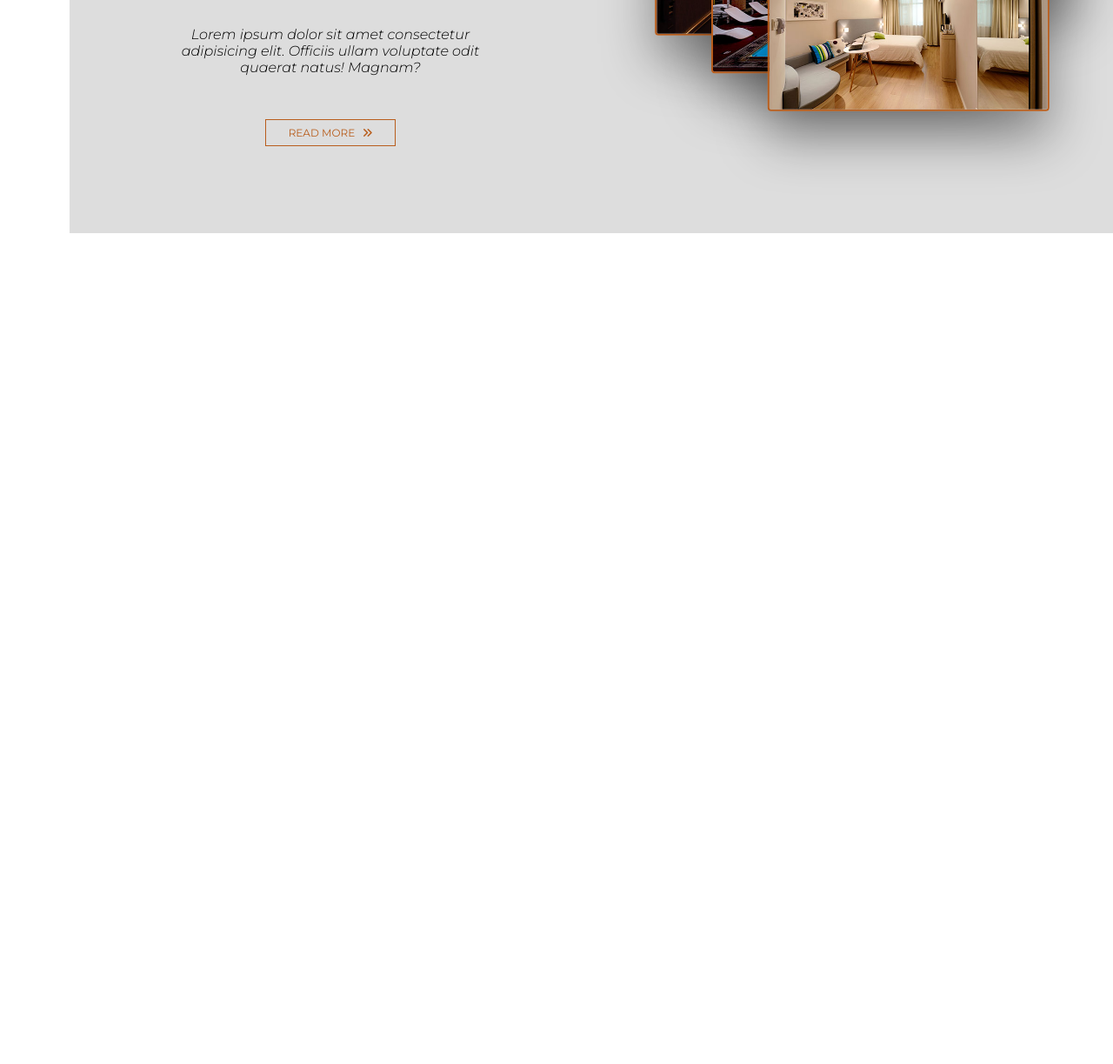
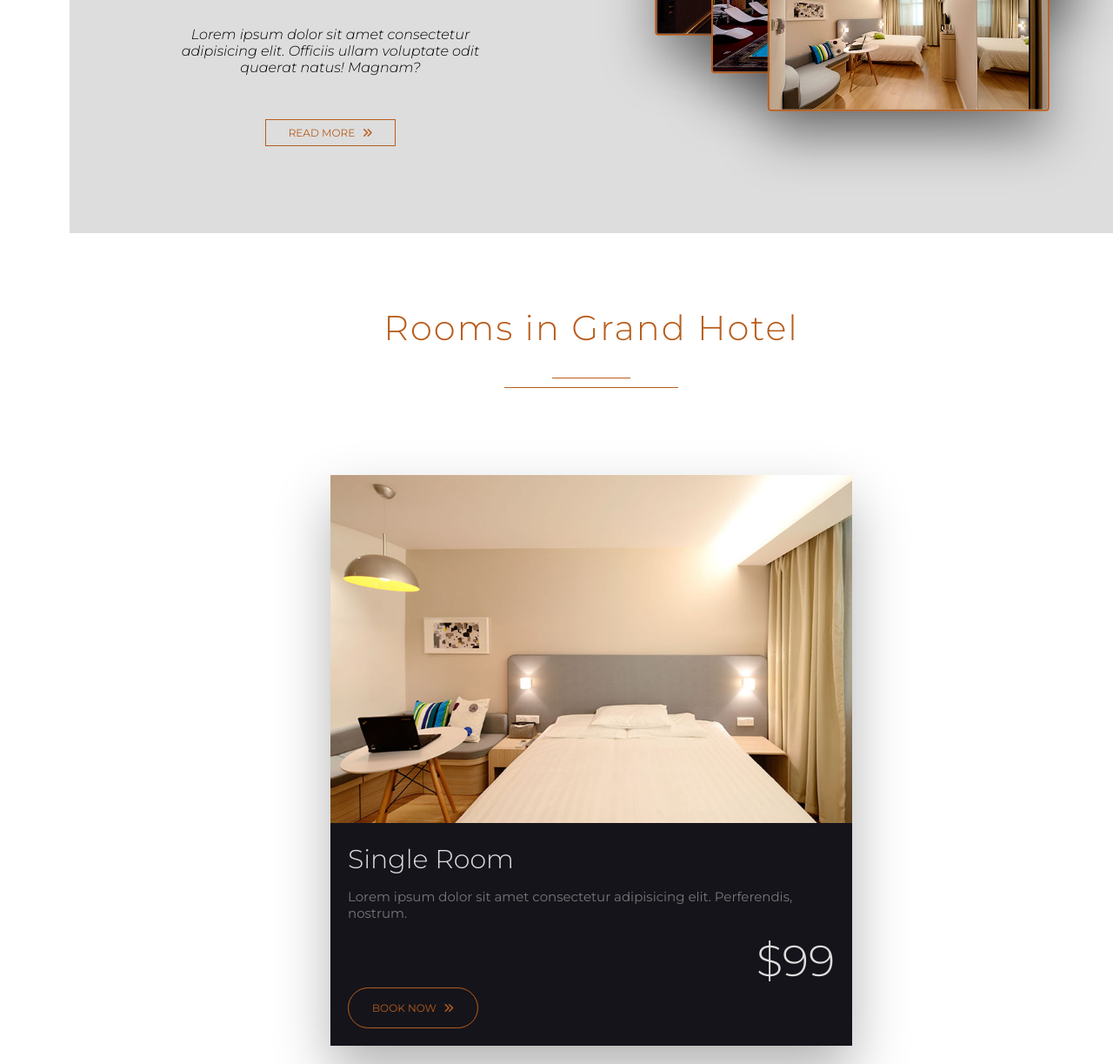
Before and after one commit to dwaynewillmakeit/Grand-Hotel-Landing-Page, a plain HTML site: page index.html in a window 1280 px wide. Shown: the part 1117-2340 px from the top of the page at 87% size. Before the commit the page ends 1385 px from the top, so only its background shows below. Drawn offline with Linux system fonts and the light colour scheme.

Commit message:
Rooms section

```diff
--- a/css/main.css
+++ b/css/main.css
@@ -322,19 +322,6 @@ body {
 	color: #555;
 }
 
-.small-underline {
-	width: 9rem;
-	height: 0.1rem;
-	background-color: #b85d1c;
-	margin: 0 auto 1rem auto;
-}
-.large-underline {
-	width: 20rem;
-	height: 0.1rem;
-	background-color: #b85d1c;
-	color: #b85d1c;
-}
-
 .sub-heading {
 	font-size: 3.5rem;
 	font-weight: 300;
@@ -400,3 +387,113 @@ body {
 	transform: translate(-30%, -30%);
 }
 /* End About Us */
+
+/* Common Header */
+.common-header {
+	padding: 5rem;
+	text-align: center;
+	color: #b85d1c;
+}
+
+.common-heading {
+	font-size: 4rem;
+	font-weight: 300;
+	letter-spacing: 0.2rem;
+}
+
+.small-underline {
+	width: 9rem;
+	height: 0.1rem;
+	background-color: #b85d1c;
+	margin: 0 auto 1rem auto;
+}
+.large-underline {
+	width: 20rem;
+	height: 0.1rem;
+	background-color: #b85d1c;
+	color: #b85d1c;
+	margin: auto;
+}
+/* EndCommon Header */
+
+/* Rooms */
+.rooms {
+	margin-left: 8rem;
+}
+
+.rooms-card-wrapper {
+	display: flex;
+	flex-wrap: wrap;
+	justify-content: center;
+}
+
+.room-card {
+	width: 60rem;
+	margin: 5rem;
+	background-color: #15141b;
+	box-shadow: 0 3rem 6rem rgba(0, 0, 0, 0.3);
+}
+
+.room-img {
+	width: 100%;
+}
+
+.room-card-content {
+	color: #ddd;
+	padding: 2rem;
+}
+
+.room-card-heading {
+	margin: 0;
+	font-size: 3rem;
+	font-weight: 300;
+}
+
+.room-card-paragraph {
+	font-size: 1.5rem;
+	color: #777;
+}
+
+.room-price {
+	font-size: 5rem;
+	font-weight: 300;
+	text-align: right;
+	margin: 0;
+}
+
+.room-card-btn {
+	width: 15rem;
+	padding: 1.5rem 1rem;
+	font-family: "Montserrat", sans-serif;
+	font-size: 1.2rem;
+	text-transform: uppercase;
+	color: #b85d1c;
+	background-color: transparent;
+	border-radius: 10rem;
+	border: 0.1rem solid #b85d1c;
+	outline: none;
+	cursor: pointer;
+}
+
+.rooms-btn-wrapper {
+	text-align: center;
+}
+
+.rooms-btn {
+	width: 20rem;
+	padding: 1.5rem 1rem;
+	margin: 4rem 0;
+	background-color: transparent;
+	text-transform: uppercase;
+	color: #b85d1c;
+	border: 0.2rem solid #b85d1c;
+	outline: none;
+	cursor: pointer;
+	box-shadow: 0 1.5rem 6rem rgba(0, 0, 0, 0.2);
+}
+
+.rooms-btn:hover {
+	color: #ddd;
+	background-color: #b85d1c;
+}
+/* End Rooms */
--- a/index.html
+++ b/index.html
@@ -105,6 +105,9 @@
         </header>
         <!-- End Header -->
 
+
+    </nav>
+    <!-- end navbar -->
     <!-- About us -->
     <section class="about-us">
         <div class="about-us-content">
@@ -129,8 +132,59 @@
     </section>
     <!-- End About us -->
 
-    </nav>
-    <!-- end navbar -->
+    <!-- Rooms -->
+    <section class="rooms">
+        <div class="common-header">
+            <h1 class="common-heading">Rooms in Grand Hotel</h1>
+            <div class="underline">
+                <div class="small-underline"></div>
+                <div class="large-underline"></div>
+            </div>
+        </div>
+
+        <div class="rooms-card-wrapper">
+            <div class="room-card">
+                <img src="img/single-room.jpeg" alt="Single Room" class="room-img">
+                <div class="room-card-content">
+                    <h4 class="room-card-heading">Single Room</h4>
+                    <p class="room-card-paragraph">Lorem ipsum dolor sit amet consectetur adipisicing elit. Perferendis, nostrum.</p>
+                    <p class="room-price">$99</p>
+                    <button class="room-card-btn">Book Now <i class="fas fa-angle-double-right btn-arrow"></i></button>
+                </div>
+            </div>
+            <div class="room-card">
+                <img src="img/double-room.jpeg" alt="Double Room" class="room-img">
+                <div class="room-card-content">
+                    <h4 class="room-card-heading">Double Room</h4>
+                    <p class="room-card-paragraph">Lorem ipsum dolor sit amet consectetur adipisicing elit. Perferendis, nostrum.</p>
+                    <p class="room-price">$138</p>
+                    <button class="room-card-btn">Book Now <i class="fas fa-angle-double-right btn-arrow"></i></button>
+                </div>
+            </div>
+            <div class="room-card">
+                <img src="img/lux.jpeg" alt="Lux" class="room-img">
+                <div class="room-card-content">
+                    <h4 class="room-card-heading">Lux</h4>
+                    <p class="room-card-paragraph">Lorem ipsum dolor sit amet consectetur adipisicing elit. Perferendis, nostrum.</p>
+                    <p class="room-price">$299</p>
+                    <button class="room-card-btn">Book Now <i class="fas fa-angle-double-right btn-arrow"></i></button>
+                </div>
+            </div>
+            <div class="room-card">
+                <img src="img/vip.jpeg" alt="VIP" class="room-img">
+                <div class="room-card-content">
+                    <h4 class="room-card-heading">VIP</h4>
+                    <p class="room-card-paragraph">Lorem ipsum dolor sit amet consectetur adipisicing elit. Perferendis, nostrum.</p>
+                    <p class="room-price">$399</p>
+                    <button class="room-card-btn">Book Now <i class="fas fa-angle-double-right btn-arrow"></i></button>
+                </div>
+            </div>
+        </div>
+        <div class="rooms-btn-wrapper">
+            <button class="rooms-btn">Check All Rooms</button>
+        </div>
+    </section>
+    <!-- End Rooms -->
 
 </body>
 </html>
```
Lines whose indentation alone changed are shown as unchanged.
